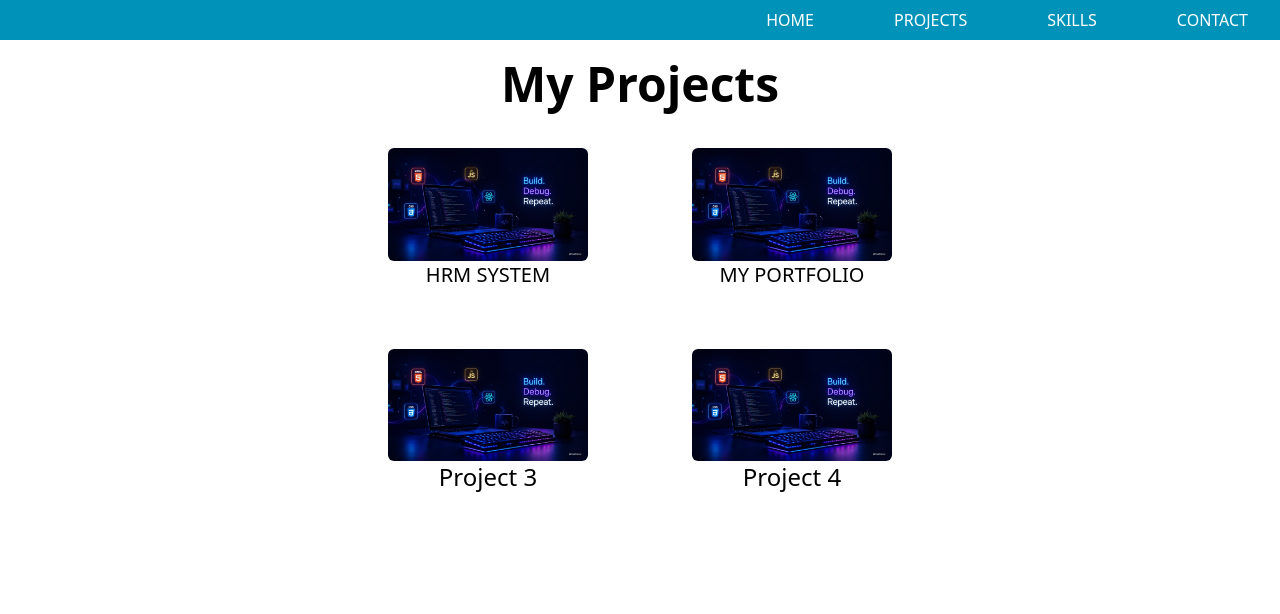
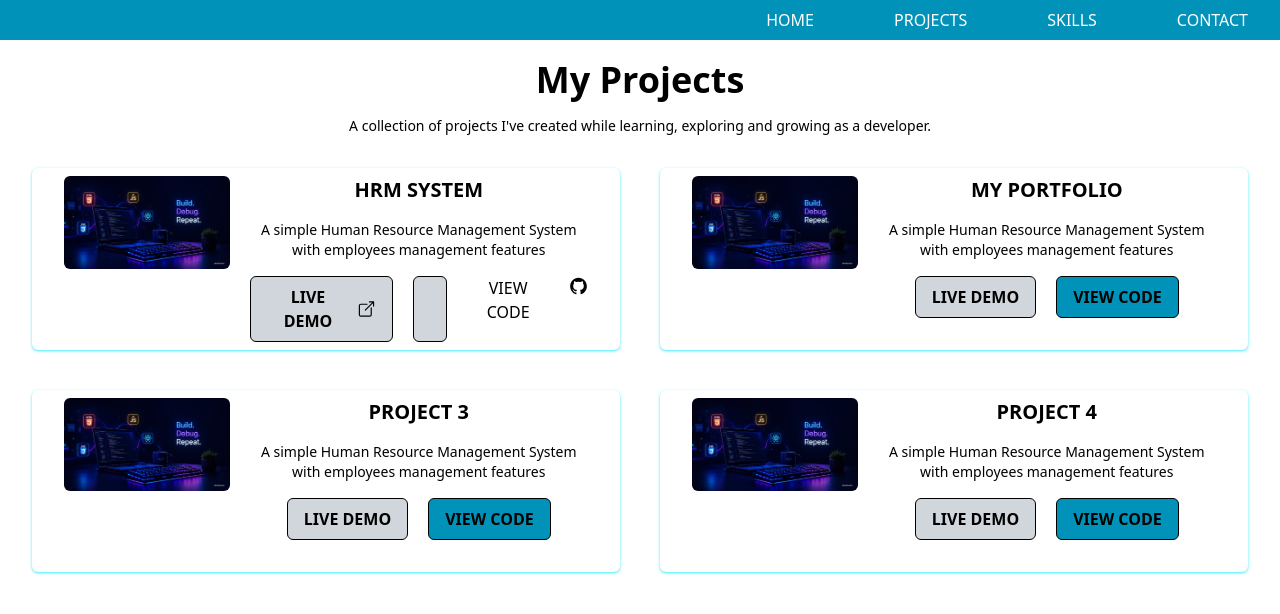
Before and after one commit to ibrahimherith/atu-portfolio, a React (Vite) app: page /project in a window 1280 px wide. Shown: the top 614 px of the page. Built offline with nearby package versions, Linux system fonts and the light colour scheme; a web font is replaced by a local one.

Commit message:
edited the project page

```diff
--- a/src/pages/ProjectsPage.jsx
+++ b/src/pages/ProjectsPage.jsx
@@ -1,56 +1,124 @@
+import { IoLogoGithub, IoOpenOutline } from "react-icons/io5";
 import Navbar from "../components/Navbar";
 
 const ProjectPage = () => {
   return (
     <>
       <Navbar />
-      <section className="h-screen items-center space-y-8 pt-15 mx-auto">
+      <section className="h-screen space-y-8 pt-15 px-8 mx-auto">
 
-        <div>
-          <h1 className="text-center text-2xl md:text-5xl font-bold">My Projects</h1>
+        <div className="text-center space-y-4">
+          <h1 className="text-2xl md:text-4xl font-bold">My Projects</h1>
+          <p className="text-sm">A collection of projects I've created while learning, exploring and growing as a developer.</p>
         </div>
 
-        <div className="flex justify-center items-center">
-        <div className="grid md:grid-cols-2 md:grid-rows-2 gap-10 text-center">
+        <div className="flex">
+          <div className="grid md:grid-cols-2 md:grid-rows-2 gap-10 text-center">
 
-          <a href="https://exactehrm.co.tz/" target="_blank" rel=""
-            className="visited:bg-blue-600"
-          >
-            <div className="block px-8 py-2 hover:bg-amber-100">
+            <div className="flex gap-5 px-8 py-2 rounded-md shadow shadow-cyan-300 hover:bg-amber-100">
               <div className="">
-                <img src="dev 2.jpg" className="md:w-50 rounded-md"/>
+                <img src="dev 2.jpg" className="md:w-70 rounded-md"/>
               </div>
-              <h3 className="text-xl">HRM SYSTEM</h3>
+
+              <div className="space-y-4">
+                <h3 className="text-xl font-bold">HRM SYSTEM</h3>
+                <p className="text-sm">A simple Human Resource Management System with employees management features</p>
+
+                <div className="flex gap-5 justify-center">
+                  <div className="flex items-center gap-2 font-bold border rounded-md bg-gray-300 hover:bg-amber-100 px-4 py-2">
+                    <a href="/ATUPYE_TWEVE_CV.pdf" target="_blank" rel="noopener noreferrer"
+                      className="">
+                      LIVE DEMO
+                    </a>
+                    <IoOpenOutline className="text-xl" />
+
+                  </div>
+
+                  <div className="flex items-center gap-2 font-bold border rounded-md bg-gray-300 hover:bg-amber-100 px-4 py-2"></div>
+                    <a href="/ATUPYE_TWEVE_CV.pdf" target="_blank" rel="noopener noreferrer"
+                      className="">
+                      VIEW CODE
+                    </a>
+                    <IoLogoGithub className="text-xl" />
+                  </div>
+
+                </div>
+
             </div>
-          </a>
 
-          <a href="http://atupye.vercel.app/" target="_blank" rel=""
-            className="visited:bg-blue-600"
-          >
-            <div className="block px-8 py-2 hover:bg-amber-100">
+
+          <div className="flex gap-5 px-8 py-2 rounded-md shadow shadow-cyan-300 hover:bg-amber-100">
               <div className="">
-                <img src="dev 2.jpg" className="md:w-50 rounded-md"/>
+                <img src="dev 2.jpg" className="md:w-70 rounded-md"/>
               </div>
-              <h3 className="text-xl">MY PORTFOLIO</h3>
-            </div>
-          </a>
 
-          <div className="block px-8 py-2 hover:bg-amber-100">
-            <div className="">
-              <img src="dev 2.jpg" className="md:w-50 rounded-md"/>
-            </div>
-            <h3 className="text-2xl">Project 3</h3>
+              <div className="space-y-4">
+                <h3 className="text-xl font-bold">MY PORTFOLIO</h3>
+                <p className="text-sm">A simple Human Resource Management System with employees management features</p>
+
+                <div className="flex gap-5 justify-center">
+                  <a href="http://atupye.vercel.app/" target="_blank" rel="noopener noreferrer"
+                    className="bg-gray-300 hover:bg-amber-100 border rounded-md font-bold px-4 py-2">
+                    LIVE DEMO
+                  </a>
+
+                  <a href="/ATUPYE_TWEVE_CV.pdf" target="_blank" rel="noopener noreferrer"
+                    className="inline-block bg-cyan-600 hover:bg-amber-100 border rounded-md font-bold px-4 py-2">
+                    VIEW CODE
+                  </a>
+                </div>
+
+              </div>
           </div>
 
-          <div className="block px-8 py-2 hover:bg-amber-100">
-            <div className="">
-              <img src="dev 2.jpg" className="md:w-50 rounded-md"/>
-            </div>
-            <h3 className="text-2xl">Project 4</h3>
+          <div className="flex gap-5 px-8 py-2 rounded-md shadow shadow-cyan-300 hover:bg-amber-100">
+              <div className="">
+                <img src="dev 2.jpg" className="md:w-70 rounded-md"/>
+              </div>
+
+              <div className="space-y-4">
+                <h3 className="text-xl font-bold">PROJECT 3</h3>
+                <p className="text-sm">A simple Human Resource Management System with employees management features</p>
+
+                <div className="flex gap-5 justify-center">
+                  <a href="/ATUPYE_TWEVE_CV.pdf" target="_blank" rel="noopener noreferrer"
+                    className="bg-gray-300 hover:bg-amber-100 border rounded-md font-bold px-4 py-2">
+                    LIVE DEMO
+                  </a>
+
+                  <a href="/ATUPYE_TWEVE_CV.pdf" target="_blank" rel="noopener noreferrer"
+                    className="inline-block bg-cyan-600 hover:bg-amber-100 border rounded-md font-bold px-4 py-2">
+                    VIEW CODE
+                  </a>
+                </div>
+
+              </div>
           </div>
 
+          <div className="flex gap-5 px-8 py-2 rounded-md shadow shadow-cyan-300 hover:bg-amber-100">
+              <div className="">
+                <img src="dev 2.jpg" className="md:w-70 rounded-md"/>
+              </div>
+
+              <div className="space-y-4">
+                <h3 className="text-xl font-bold">PROJECT 4</h3>
+                <p className="text-sm">A simple Human Resource Management System with employees management features</p>
+
+                <div className="flex gap-5 justify-center">
+                  <a href="/ATUPYE_TWEVE_CV.pdf" target="_blank" rel="noopener noreferrer"
+                    className="bg-gray-300 hover:bg-amber-100 border rounded-md font-bold px-4 py-2">
+                    LIVE DEMO
+                  </a>
+
+                  <a href="/ATUPYE_TWEVE_CV.pdf" target="_blank" rel="noopener noreferrer"
+                    className="inline-block bg-cyan-600 hover:bg-amber-100 border rounded-md font-bold px-4 py-2">
+                    VIEW CODE
+                  </a>
+                </div>
+
+              </div>
           </div>
-
+          </div>
         </div>
 
       </section>
```
